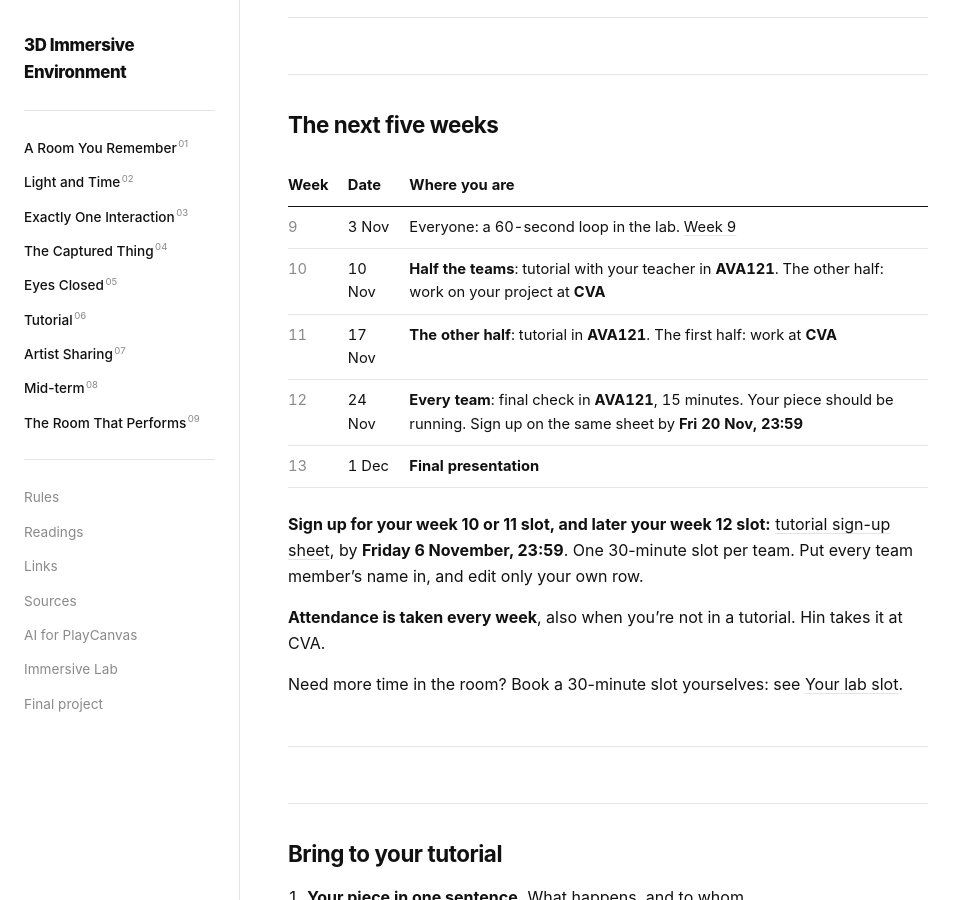
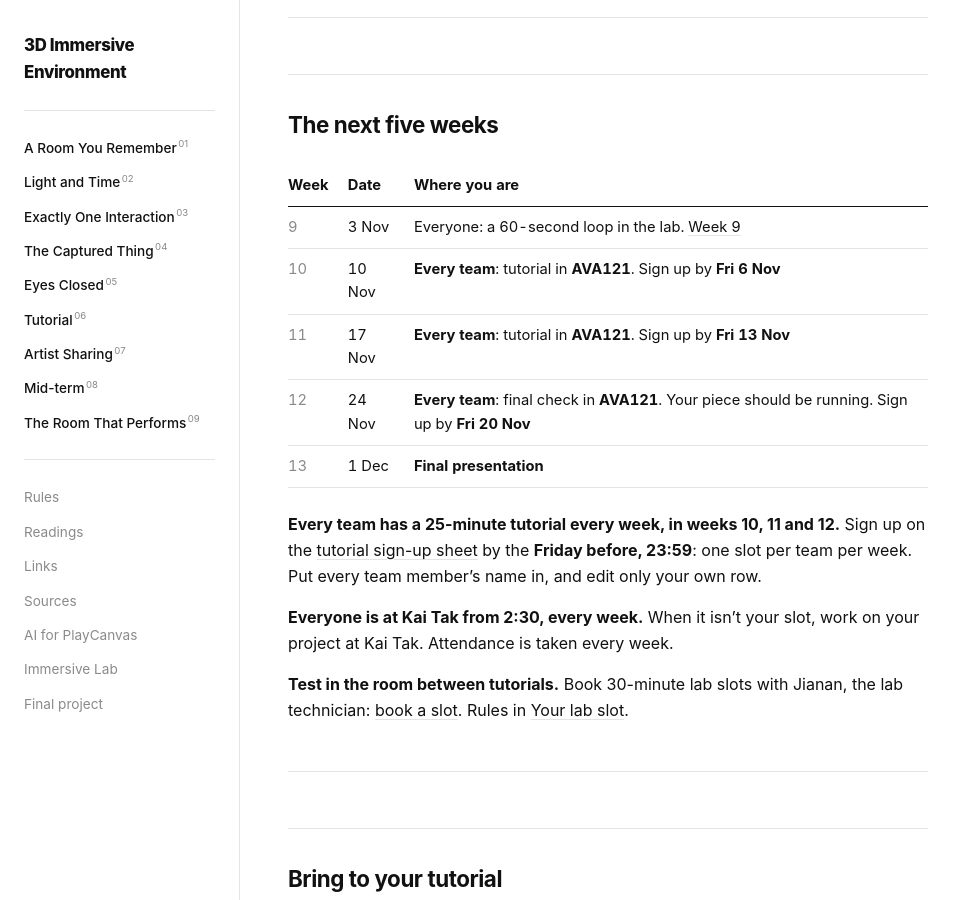
Before and after one commit to kachichan/vart3447-3d-immersive-environment, a Jekyll site: the page built from final-project.md, in a window 1280 px wide and 900 px high, scrolled down 1035 px. Shown: the whole window, without its empty margins (0-967 px from the left). Built offline with Jekyll 4.4.1, drawn with Linux system fonts in a browser that asks for light colours; some web fonts are replaced.

Commit message:
update final project

```diff
--- a/final-project.md
+++ b/final-project.md
@@ -3,11 +3,11 @@ title: Final project
 ---
 
 <!--
-Drafted 2 Nov 2026 from Kachi's brief: any format, teams of 3–4; weeks 10–11 tutorials in the lab
-(half the teams each week, the rest self-directed at CVA, Hin takes attendance); week 12 every team
-checked; week 13 final presentation.
+Drafted 2 Nov 2026 from Kachi's brief: any format, teams of 3–4; week 13 final presentation.
+Changed 3 Nov (Kachi): only 7 teams, so weeks 10, 11 and 12 are all tutorials for every team, same afternoon,
+everyone at Kai Tak from 2:30, sign up every week. Week 12 is the final check.
 Rule 1 (at least one interaction) and the interactive framing from Kachi, 2 Nov. ASSUMPTIONS for Kachi to confirm: rules 2–3 ("only works in this room", "runs on its own"),
-the grading split (mirrors the mid-term), documentation due Sun 6 Dec 23:59. Sign-up sheet made 2 Nov (6 slots × 2 weeks, 30 min).
+the grading split (mirrors the mid-term), documentation due Sun 6 Dec 23:59. Sign-up sheet rebuilt 3 Nov: 7 × 25-min slots per week, 2:30–5:55, existing sign-ups kept in the same slot position.
 -->
 
 # Final project
@@ -37,16 +37,16 @@ the grading split (mirrors the mid-term), documentation due Sun 6 Dec 23:59. Sig
 | Week | Date | Where you are |
 |---|---|---|
 | 9 | 3 Nov | Everyone: a 60-second loop in the lab. [Week 9](weeks/week09.md) |
-| 10 | 10 Nov | **Half the teams**: tutorial with your teacher in **AVA121**. The other half: work on your project at **CVA** |
-| 11 | 17 Nov | **The other half**: tutorial in **AVA121**. The first half: work at **CVA** |
-| 12 | 24 Nov | **Every team**: final check in **AVA121**, 15 minutes. Your piece should be running. Sign up on the same sheet by **Fri 20 Nov, 23:59** |
+| 10 | 10 Nov | **Every team**: tutorial in **AVA121**. Sign up by **Fri 6 Nov** |
+| 11 | 17 Nov | **Every team**: tutorial in **AVA121**. Sign up by **Fri 13 Nov** |
+| 12 | 24 Nov | **Every team**: final check in **AVA121**. Your piece should be running. Sign up by **Fri 20 Nov** |
 | 13 | 1 Dec | **Final presentation** |
 
-**Sign up for your week 10 or 11 slot, and later your week 12 slot:** [tutorial sign-up sheet](https://docs.google.com/spreadsheets/d/1ZGxXKL0cWstr0ZPKqwPwoyAyl4kH4kMMIsWxMd2Uix0/edit?usp=sharing), by **Friday 6 November, 23:59**. One 30-minute slot per team. Put every team member's name in, and edit only your own row.
+**Every team has a 25-minute tutorial every week, in weeks 10, 11 and 12.** Sign up on the [tutorial sign-up sheet](https://docs.google.com/spreadsheets/d/1ZGxXKL0cWstr0ZPKqwPwoyAyl4kH4kMMIsWxMd2Uix0/edit?usp=sharing) by the **Friday before, 23:59**: one slot per team per week. Put every team member's name in, and edit only your own row.
 
-**Attendance is taken every week**, also when you're not in a tutorial. Hin takes it at CVA.
+**Everyone is at Kai Tak from 2:30, every week.** When it isn't your slot, work on your project at Kai Tak. Attendance is taken every week.
 
-Need more time in the room? Book a 30-minute slot yourselves: see [Your lab slot](immersive-lab/#visit).
+**Test in the room between tutorials.** Book 30-minute lab slots with Jianan, the lab technician: [book a slot](https://calendar.app.google/RjF3h7oaYYhBo3eBA). Rules in [Your lab slot](immersive-lab/#visit).
 
 ---
 
```
Also changed, not shown: index.md (+2 -2 lines), weeks/week09.md (+1 -1 lines).
